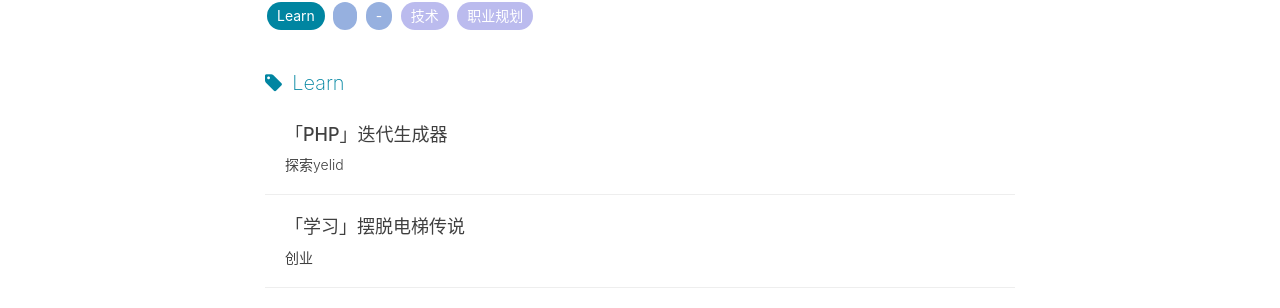
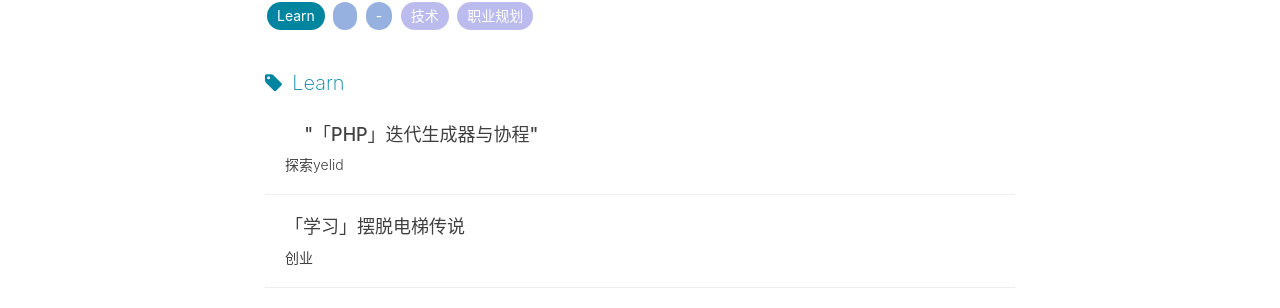
Before and after one commit to LucifaDva/lucifadva.github.com, a Jekyll site: the page built from tags.html, in a window 1280 px wide. Shown: the part 266-574 px from the top of the page. Built offline with Jekyll 4.4.1, drawn with Linux system fonts in a browser that asks for light colours; nearby versions of some CDN libraries; comment, search, counter and statistics services are not loaded.

Commit message:
Update 2017-04-11-php-yield-2017.markdown

```diff
--- a/_posts/2017-04-11-php-yield-2017.markdown
+++ b/_posts/2017-04-11-php-yield-2017.markdown
@@ -1,6 +1,6 @@
 ---
 layout:     post
-title:      "「PHP」迭代生成器"
+title:      "「PHP」迭代生成器与协程"
 subtitle:   "探索yelid"
 date:       2017-04-11 12:00:00
 author:     "Lucifadiva"
```
Also changed, not shown: other parts of _posts/2017-04-11-php-yield-2017.markdown (+4 -0 lines).
